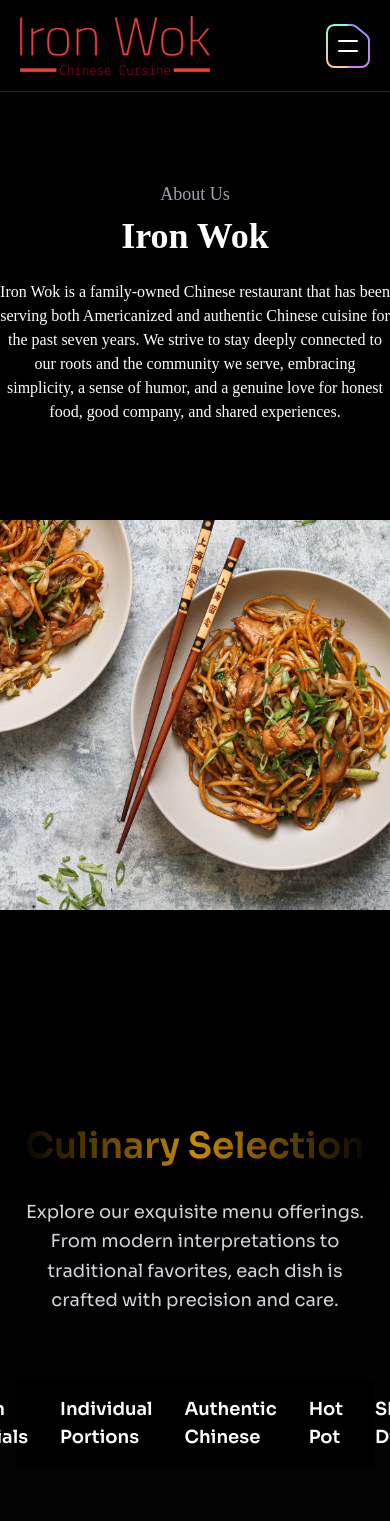
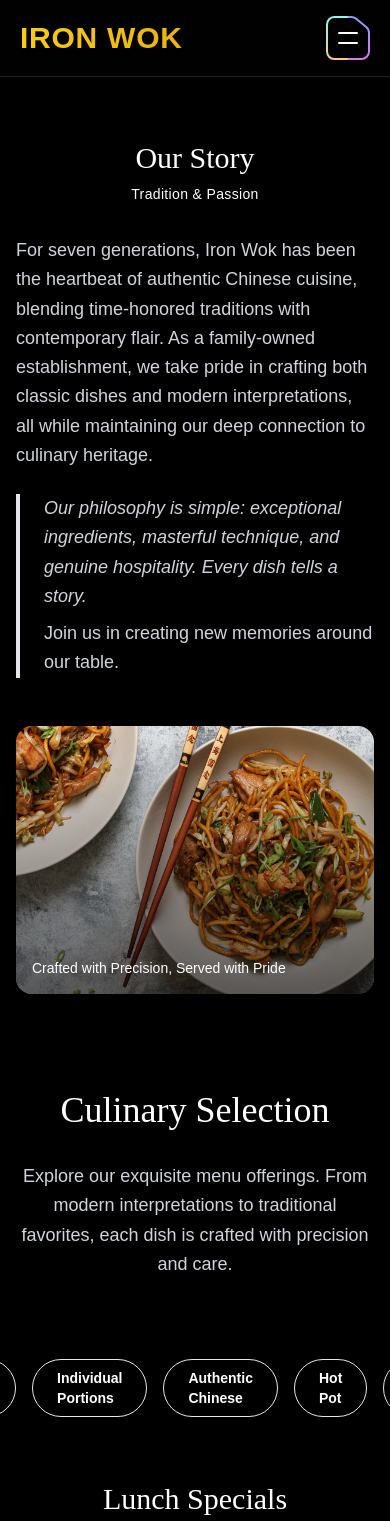
Before and after one commit to liu-wen-da/Restaurant_Website, a React (Vite) app in the folder Verison_2.0/: page / in a window 390 px wide. Shown: the top 1521 px of the page. Built offline with nearby package versions, Linux system fonts and the light colour scheme.

Commit message:
polish up the menu,location,infomation sections

```diff
--- a/Verison_2.0/src/assets/index.js
+++ b/Verison_2.0/src/assets/index.js
@@ -8,6 +8,7 @@ import menu5 from "./5.png";
 import menu6 from "./6.png";
 import menu7 from "./7.png";
 import menu8 from "./8.png";
+import lunch from "./lunch.png";
 
 import menu11 from "./11.jpg";
 import menu12 from "./12.jpg";
@@ -18,6 +19,7 @@ import menu13 from "./13.jpg";
 export {
   ironwok,
   chowmein,
+  lunch,
   menu1,
   menu2,
   menu3,
--- a/Verison_2.0/src/components/Header.jsx
+++ b/Verison_2.0/src/components/Header.jsx
@@ -33,8 +33,17 @@ const Header = () => {
       openNavigation ? "bg-black" : "bg-black/90 backdrop-blur-sm"
     }`}>
       <div className="flex items-center justify-between px-5 lg:px-10 py-4">
-        <a className="block w-[12rem] xl:mr-8">
-          <img src={ironwok} width={190} height={40} alt="Iron Wok" />
+        <a className="block xl:mr-8 group relative">
+          <span className="text-3xl font-bold tracking-wide uppercase
+            bg-gradient-to-r from-yellow-400 via-golden to-yellow-500
+            bg-clip-text text-transparent
+            transition-all duration-300
+            group-hover:scale-105 group-hover:drop-shadow-glow">
+            Iron Wok
+          </span>
+          {/* Optional animated underline */}
+          <div className="absolute bottom-0 left-0 w-0 h-[2px] bg-gradient-to-r from-yellow-400 to-golden
+            transition-all duration-300 group-hover:w-full"></div>
         </a>
         <nav className={`${openNavigation ? "flex" : "hidden"} fixed top-[5rem] left-0 right-0 bottom-0 bg-black lg:static lg:flex lg:mx-auto lg:bg-transparent lg:justify-center`}>
           <div className="relative z-2 flex flex-col items-center justify-center lg:flex-row lg:space-x-8">
--- a/Verison_2.0/src/components/Information.jsx
+++ b/Verison_2.0/src/components/Information.jsx
@@ -1,20 +1,54 @@
 import Section from './Section';
-import { chowmein } from "../assets"; // Assuming you have an image to display
+import { chowmein } from "../assets";
 
 const Information = () => {
   return (
-    <Section className="bg-black text-white" id="About">
-      <div className="container mx-auto flex flex-col lg:flex-row items-center justify-between py-16">
-        <div className="lg:w-1/2 text-center lg:text-left lg:mr-12">
-          <h2 className="text-lg text-gray-400 mb-2 font-serif">About Us</h2>
-          <h1 className="text-4xl lg:text-6xl font-bold text-golden mb-6 font-display">Iron Wok</h1>
-          <p className="text-base lg:text-lg mb-16 font-serif">
-            Iron Wok is a family-owned Chinese restaurant that has been serving both Americanized and authentic Chinese cuisine for the past seven years. We strive to stay deeply connected to our roots and the community we serve, embracing simplicity, a sense of humor, and a genuine love for honest food, good company, and shared experiences.
-          </p>
-        </div>
+    <Section className="bg-black text-white py-16 lg:py-24 relative" id="About" crosses>
+      <div className="container mx-auto px-4">
+        <div className="flex flex-col lg:flex-row items-center justify-between gap-12">
+          {/* Text Content */}
+          <div className="lg:w-1/2 space-y-6">
+            <div className="flex items-center justify-center gap-4 mb-8">
+              <div className="h-px flex-1 bg-gradient-to-r from-transparent to-golden" />
+              <h1 className="text-3xl lg:text-4xl font-display text-golden px-4 text-center">
+                Our Story
+                <span className="block text-sm text-golden/80 mt-2 font-sans font-normal tracking-wide">
+                  Tradition & Passion
+                </span>
+              </h1>
+              <div className="h-px flex-1 bg-gradient-to-l from-transparent to-golden" />
+            </div>
 
-        <div className="lg:w-1/2 mt-8 lg:mt-0 lg:ml-16">
-          <img src={chowmein} alt="noddles" className="w-full h-auto" />
+            <p className="text-lg lg:text-xl text-gray-300 leading-relaxed font-sans mb-8 lg:mb-10 max-w-3xl mx-auto lg:mx-0">
+              For seven generations, Iron Wok has been the heartbeat of authentic Chinese cuisine,
+              blending time-honored traditions with contemporary flair. As a family-owned establishment,
+              we take pride in crafting both classic dishes and modern interpretations, all while
+              maintaining our deep connection to culinary heritage.
+            </p>
+
+            <p className="text-lg lg:text-xl text-gray-300 leading-relaxed font-sans border-l-4 border-golden/30 pl-6 italic">
+              Our philosophy is simple: exceptional ingredients, masterful technique, and
+              genuine hospitality. Every dish tells a story.
+              <span className="block mt-2 not-italic text-golden/80">
+                Join us in creating new memories around our table.
+              </span>
+            </p>
+          </div>
+
+          {/* Image */}
+          <div className="lg:w-1/2 relative group">
+            <div className="relative overflow-hidden rounded-2xl transform transition-all duration-500 hover:shadow-2xl hover:-translate-y-2">
+              <img
+                src={chowmein}
+                alt="Handcrafted noodles"
+                className="w-full h-auto object-cover aspect-[4/3]"
+              />
+              <div className="absolute inset-0 bg-gradient-to-t from-black/60 to-transparent" />
+              <span className="absolute bottom-4 left-4 text-golden font-sans text-sm">
+                Crafted with Precision, Served with Pride
+              </span>
+            </div>
+          </div>
         </div>
       </div>
     </Section>
--- a/Verison_2.0/src/components/Menu.jsx
+++ b/Verison_2.0/src/components/Menu.jsx
@@ -1,9 +1,9 @@
 import React from 'react';
 import ModalImage from 'react-modal-image';
 import Section from './Section';
-import { menu1, menu2, menu3, menu4, menu5, menu6, menu7, menu8, menu11, menu12, menu13 } from '../assets';
+import { menu1, menu2, menu3, menu4, menu5, menu6, menu7, menu8, menu11, menu12, menu13, lunch } from '../assets';
 
-const lunchSpecialsImages = [menu1];
+const lunchSpecialsImages = [lunch];
 const individualPortionsImages = [menu2];
 const authenticChineseImages = [menu12, menu13];
 const sharedDiningImages = [menu3, menu4, menu5, menu6, menu7, menu8];
@@ -11,12 +11,11 @@ const hotPotImages = [menu11];
 
 const Menu = () => {
   return (
-    <Section className="bg-gradient-to-b from-black to-[#0a0a0a] text-white pt-[2rem]" id="Menu">
+    <Section className="bg-black text-white pt-[2rem]" id="Menu">
       <div className="container mx-auto px-4">
-
         {/* Main Header */}
         <div className="text-center mb-16 relative">
-          <h1 className="text-4xl lg:text-6xl font-bold mb-8 text-center mt-20 bg-gradient-to-r from-golden via-yellow-600 to-golden bg-clip-text text-transparent">
+          <h1 className="text-4xl lg:text-6xl font-display mb-8 text-center text-golden">
             Culinary Selection
           </h1>
           <p className="text-lg lg:text-xl text-gray-300 mb-8 max-w-2xl mx-auto leading-relaxed">
@@ -26,16 +25,22 @@ const Menu = () => {
 
         {/* Sticky Navigation */}
         <div className="sticky top-20 z-10 bg-black/80 backdrop-blur-sm py-4 mb-12">
-          <nav className="flex justify-center gap-8">
+          <nav className="flex justify-center gap-4">
             {['Lunch Specials', 'Individual Portions', 'Authentic Chinese', 'Hot Pot', 'Shared Dining'].map((item) => (
               <a
                 key={item}
                 href={`#${item.toLowerCase().replace(/\s+/g, '-')}`}
-                className="text-golden hover:text-white transition-colors duration-300 text-lg font-semibold relative
-                           after:content-[''] after:absolute after:-bottom-1 after:left-0 after:w-0 after:h-[2px]
-                           after:bg-golden hover:after:w-full after:transition-all after:duration-300"
+                className="px-6 py-2 rounded-full border border-golden/20 bg-black/10 hover:bg-golden/10 transition-all duration-300
+                          text-golden hover:text-white font-semibold text-sm relative
+                          hover:shadow-[0_0_15px] hover:shadow-golden/30
+                          transform hover:-translate-y-0.5
+                          group"
               >
                 {item}
+                {/* Animated underline */}
+                <span className="absolute bottom-0 left-0 w-full h-[1px] bg-golden
+                                transform scale-x-0 group-hover:scale-x-100
+                                transition-transform duration-300 origin-left" />
               </a>
             ))}
           </nav>
@@ -47,7 +52,12 @@ const Menu = () => {
             <div className="h-px flex-1 bg-gradient-to-r from-transparent to-golden" />
             <h2 className="text-3xl lg:text-4xl font-display text-golden text-center px-4">
               Lunch Specials
-              <span className="block text-sm text-gray-400 mt-2 font-sans font-normal">Daily Curated Combos</span>
+              <span className="block text-sm text-gray-400 mt-2 font-sans font-normal">
+                Daily Curated Combos
+                <span className="block mt-1 text-xs text-golden/80 italic">
+                  Available Monday through Sunday, 11:00 AM – 3:30 PM
+                </span>
+              </span>
             </h2>
             <div className="h-px flex-1 bg-gradient-to-l from-transparent to-golden" />
           </div>
@@ -78,7 +88,12 @@ const Menu = () => {
             <div className="h-px flex-1 bg-gradient-to-r from-transparent to-golden" />
             <h2 className="text-3xl lg:text-4xl font-display text-golden text-center px-4">
               Individual Portions
-              <span className="block text-sm text-gray-400 mt-2 font-sans font-normal">Personalized Servings</span>
+              <span className="block text-sm text-gray-400 mt-2 font-sans font-normal">
+                Personalized Servings
+                <span className="block mt-1 text-xs text-golden/80 italic">
+                  Perfectly portioned for individual enjoyment
+                </span>
+              </span>
             </h2>
             <div className="h-px flex-1 bg-gradient-to-l from-transparent to-golden" />
           </div>
@@ -109,7 +124,12 @@ const Menu = () => {
             <div className="h-px flex-1 bg-gradient-to-r from-transparent to-golden" />
             <h2 className="text-3xl lg:text-4xl font-display text-golden text-center px-4">
               Shared Dining
-              <span className="block text-sm text-gray-400 mt-2 font-sans font-normal">Group Feast Experiences</span>
+              <span className="block text-sm text-gray-400 mt-2 font-sans font-normal">
+                Group Feast Experiences
+                <span className="block mt-1 text-xs text-golden/80 italic">
+                  Perfect for sharing with friends or family
+                </span>
+              </span>
             </h2>
             <div className="h-px flex-1 bg-gradient-to-l from-transparent to-golden" />
           </div>
--- a/Verison_2.0/src/constants/index.js
+++ b/Verison_2.0/src/constants/index.js
@@ -16,4 +16,5 @@
       url: "#Contact",
     },
 
+
   ];
--- a/Verison_2.0/tailwind.config.js
+++ b/Verison_2.0/tailwind.config.js
@@ -12,23 +12,26 @@ export default {
     extend: {
       colors: {
         color: {
+          golden: '#D4AF37',
           1: "#AC6AFF",
           2: "#FFC876",
           3: "#FF776F",
           4: "#7ADB78",
           5: "#858DFF",
           6: "#FF98E2",
+          golden: '#FFD700', // or your preferred gold color
         },
         stroke: {
           1: "#26242C",
         },
         n: {
-          1: "#FFFFFF",
-          2: "#CAC6DD",
-          3: "#ADA8C3",
-          4: "#757185",
-          5: "#3F3A52",
-          6: "#252134",
+          1: "#F5F5F5",  // Lightest
+          2: "#E0E0E0",
+          3: "#BDBDBD",
+          4: "#757575",
+          5: "#424242",
+          6: "#212121",  // Darkest
+          // Keeping your existing numbered colors but adjusted for better harmony
           7: "#15131D",
           8: "#0E0C15",
           9: "#474060",
@@ -44,6 +47,8 @@ export default {
         grotesk: "var(--font-grotesk)",
         display: ['"Playfair Display"', 'serif'],
         serif: ['Lora', 'serif'],
+        sans: ['Your Sans Font', 'sans-serif'],
+        display: ['Your Display Font', 'serif']
       },
       letterSpacing: {
         tagline: ".15em",
@@ -75,17 +80,32 @@ export default {
       backgroundImage: {
         "radial-gradient": "radial-gradient(var(--tw-gradient-stops))",
         "conic-gradient": "conic-gradient(from 225deg, #FFC876, #79FFF7, #9F53FF, #FF98E2, #FFC876)",
-        'golden-gradient': 'linear-gradient(to right, #D4AF37, #B8860B, #D4AF37)',
+        'golden-gradient': 'linear-gradient(45deg, #D4AF37 0%, #B8860B 50%, #D4AF37 100%)',
+        'menu-overlay': 'linear-gradient(180deg, rgba(21,19,29,0.95) 0%, rgba(33,33,33,0.9) 100%)',
+        'menu-accent': 'linear-gradient(90deg, transparent 0%, #D4AF37 50%, transparent 100%)',
       },
       keyframes: {
         'fade-in': {
           '0%': { opacity: '0' },
           '100%': { opacity: '1' },
         },
+        'golden-pulse': {
+          '0%, 100%': { 'border-color': '#D4AF37' },
+          '50%': { 'border-color': '#B8860B' }
+        }
       },
       animation: {
         'fade-in': 'fade-in 0.5s ease-out',
+        'golden-pulse': 'golden-pulse 2s cubic-bezier(0.4, 0, 0.6, 1) infinite'
       },
+      dropShadow: {
+        glow: [
+          '0 0 5px rgba(255,215,0,0.5)',
+          '0 0 15px rgba(255,215,0,0.3)'
+        ]
+      },
+
+
     },
   },
   plugins: [
```
Also changed, not shown: Verison_2.0/src/components/Location.jsx (+65 -29 lines), Verison_2.0/src/components/design/Header.jsx (+0 -43 lines), 1 other file (tests, documents, lock files or other folders).
